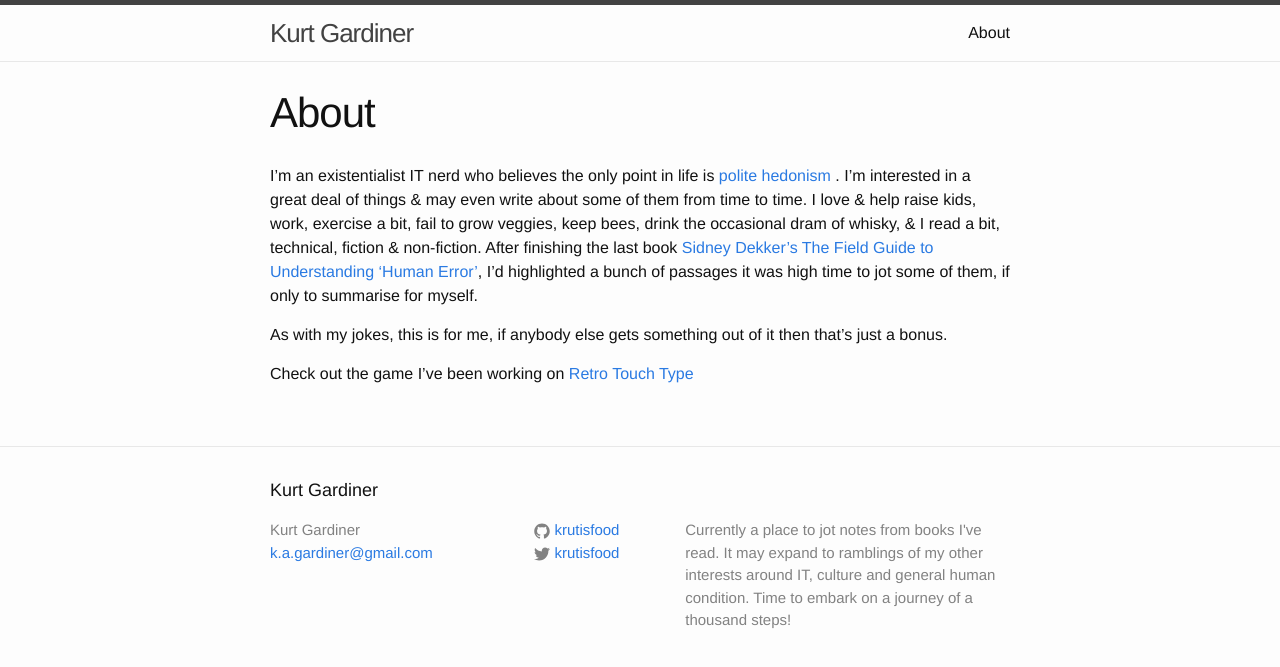
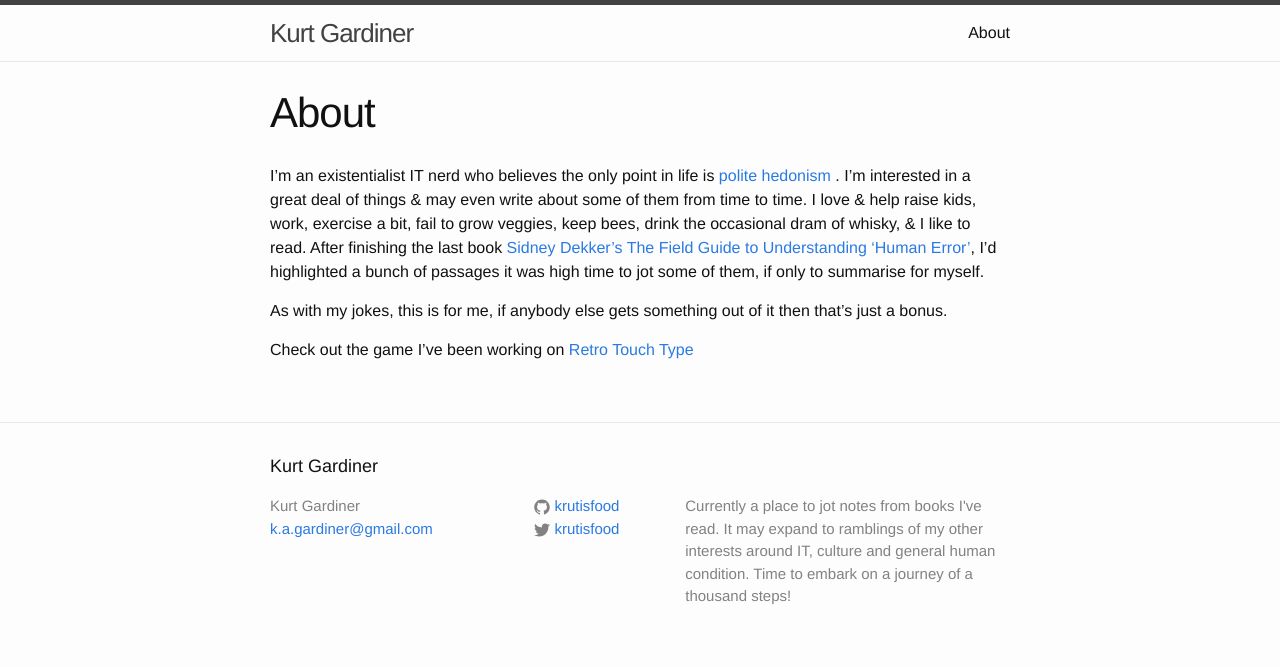
Before and after one commit to krutisfood/krutisfood.github.io, a Jekyll site: the page built from about.md, in a window 1280 px wide. Shown: the top 667 px of the page. Built offline with Jekyll 4.4.1, drawn with Linux system fonts in a browser that asks for light colours.

Commit message:
Reword about me

```diff
--- a/about.md
+++ b/about.md
@@ -3,7 +3,7 @@ layout: page
 title: About
 permalink: /about/
 ---
-I'm an existentialist IT nerd who believes the only point in life is [polite hedonism]({% post_url 2016-04-13-polite-hedonism %}) .  I'm interested in a great deal of things & may even write about some of them from time to time.  I love & help raise kids, work, exercise a bit, fail to grow veggies, keep bees, drink the occasional dram of whisky, & I read a bit, technical, fiction & non-fiction.  After finishing the last book [Sidney Dekker's The Field Guide to Understanding ‘Human Error’](http://sidneydekker.com/books/), I'd highlighted a bunch of passages it was high time to jot some of them, if only to summarise for myself.
+I'm an existentialist IT nerd who believes the only point in life is [polite hedonism]({% post_url 2016-04-13-polite-hedonism %}) .  I'm interested in a great deal of things & may even write about some of them from time to time.  I love & help raise kids, work, exercise a bit, fail to grow veggies, keep bees, drink the occasional dram of whisky, & I like to read.  After finishing the last book [Sidney Dekker's The Field Guide to Understanding ‘Human Error’](http://sidneydekker.com/books/), I'd highlighted a bunch of passages it was high time to jot some of them, if only to summarise for myself.
 
 As with my jokes, this is for me, if anybody else gets something out of it then that's just a bonus.
 
```
